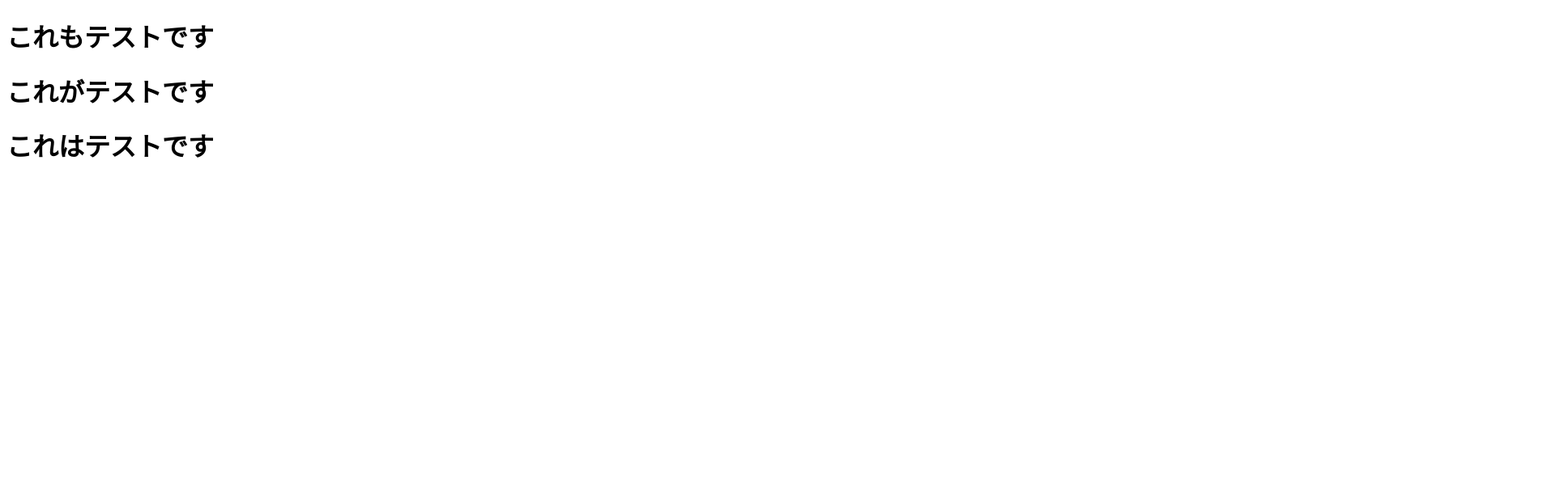
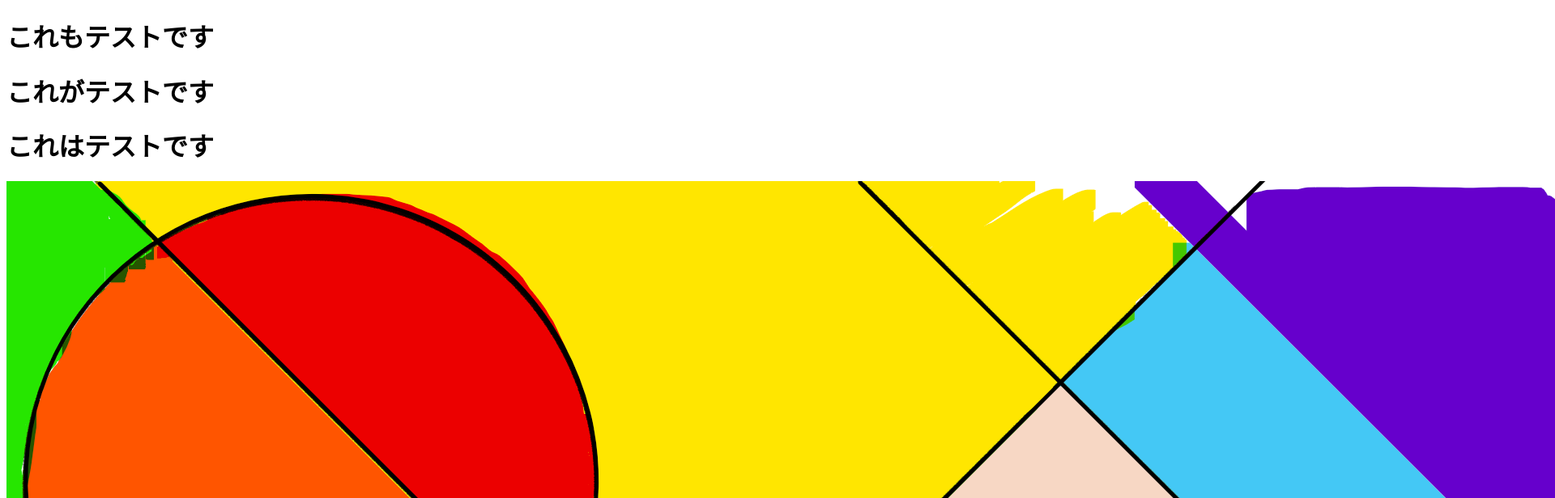
Before and after one commit to Asao1025/asao1025.github.io, a plain HTML site: page docs/index.html in a window 1280 px wide. Shown: the top 616 px of the page at 81% size, 1920 px wide, since content can reach past the window. Drawn offline with Linux system fonts and the light colour scheme.

Commit message:
画像を追加

```diff
--- a/docs/index.html
+++ b/docs/index.html
@@ -8,6 +8,7 @@
   <h1>これもテストです</h1>
   <h1>これがテストです</h1>
   <h1>これはテストです</h1>
+    <img src="images/sketch.png" alt="こっちゃんの暇つぶし">
 
 
 </body>
```
Also changed, not shown: docs/images/sketch.png (added).
